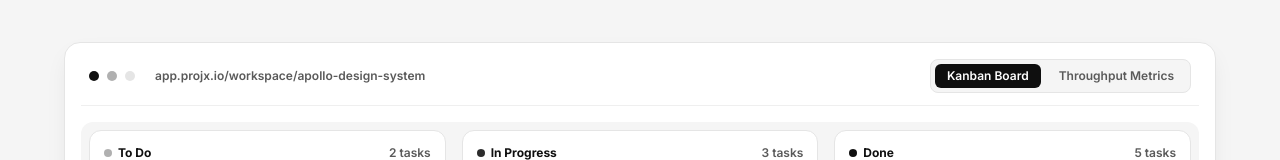
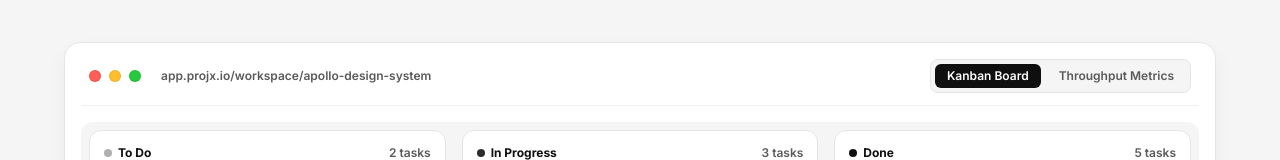
Before and after one commit to neelabhshukla018/ProjX, a React (Vite) app in the folder frontend/: page / in a window 1280 px wide. Shown: the part 613-773 px from the top of the page. Built offline with nearby package versions, Linux system fonts and the light colour scheme.

Commit message:
change mac color

```diff
--- a/frontend/src/pages/LandingPage.jsx
+++ b/frontend/src/pages/LandingPage.jsx
@@ -188,9 +188,9 @@ export const LandingPage = () => {
             {/* Mock Window Header */}
             <div className="flex items-center justify-between pb-3 px-2 border-b border-[#EFEFEF] mb-4">
               <div className="flex items-center gap-2">
-                <span className="w-2.5 h-2.5 rounded-full bg-[#0F0F0F]" />
-                <span className="w-2.5 h-2.5 rounded-full bg-[#B0B0B0]" />
-                <span className="w-2.5 h-2.5 rounded-full bg-[#E5E5E5]" />
+                <span className="w-3 h-3 rounded-full bg-[#FF5F56] border border-[#E0443E]/50 shadow-xs" />
+                <span className="w-3 h-3 rounded-full bg-[#FFBD2E] border border-[#DEA123]/50 shadow-xs" />
+                <span className="w-3 h-3 rounded-full bg-[#27C93F] border border-[#1AAB29]/50 shadow-xs" />
                 <span className="ml-3 text-xs font-semibold text-[#5A5A5A] hidden sm:inline">
                   app.projx.io/workspace/apollo-design-system
                 </span>
```
